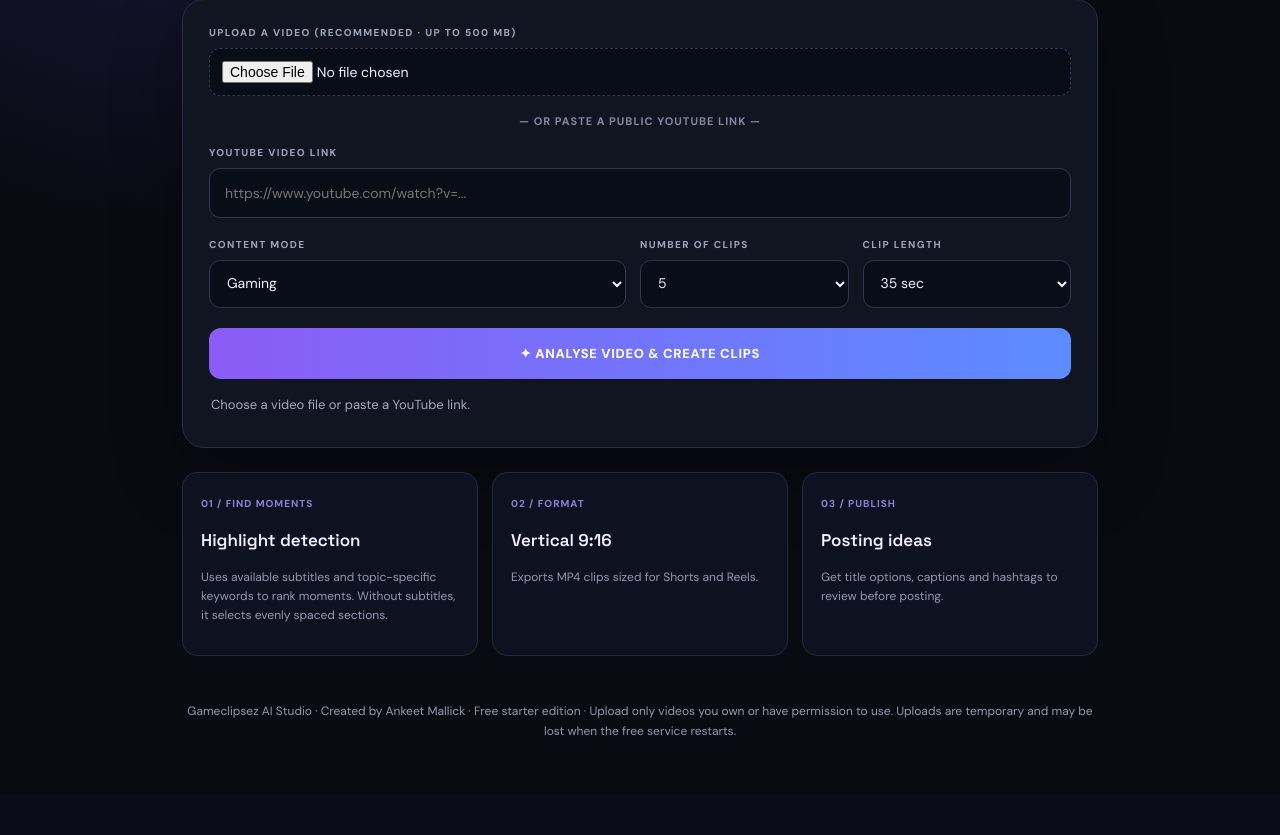
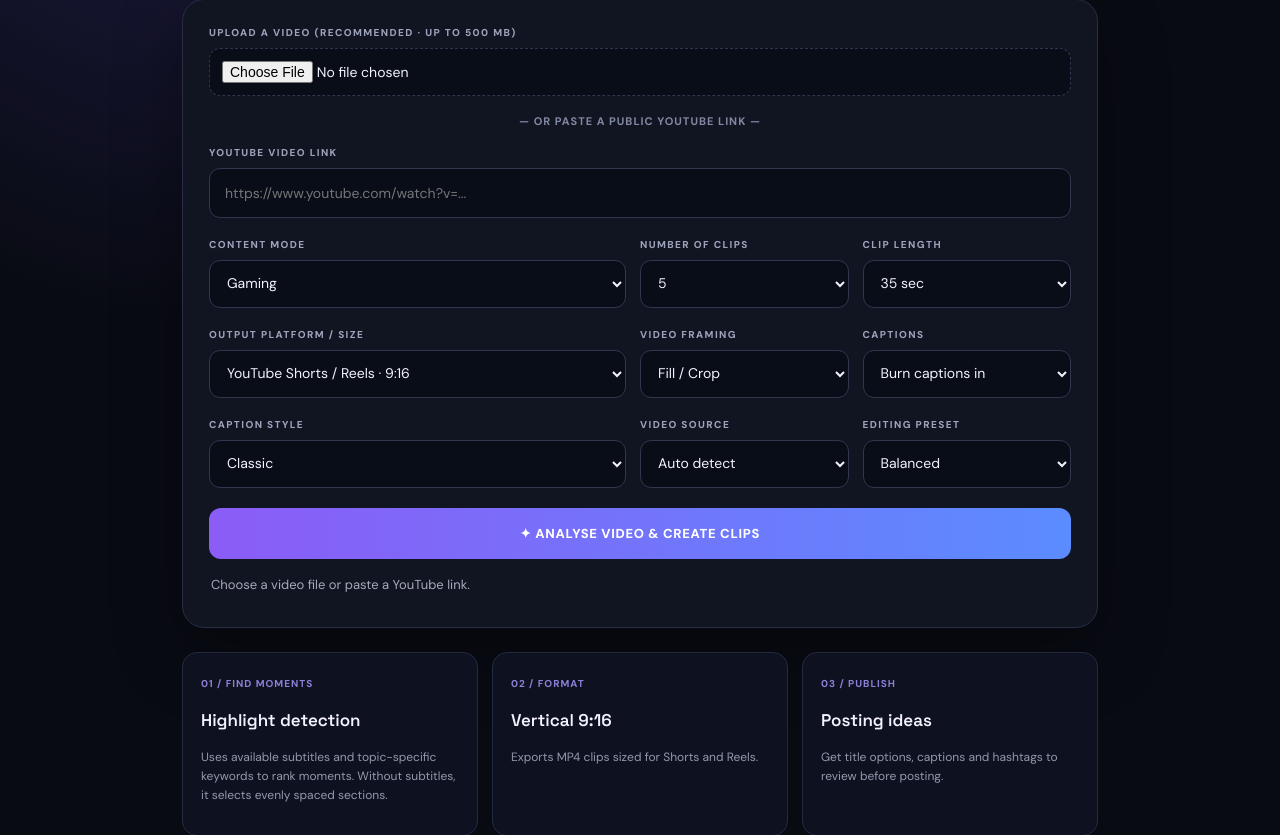
Before and after one commit to mallickankeet1-eng/gameclipsez-ai-studio, a Flask app: page / in a window 1280 px wide. Shown: the part 438-1273 px from the top of the page. Before the commit the page ends 1174 px from the top, so only its background shows below. Run offline with Flask 3, Linux system fonts and the light colour scheme.

Commit message:
Expand studio controls and content modes

```diff
--- a/templates/index.html
+++ b/templates/index.html
@@ -5,9 +5,11 @@
 <section class="hero"><div class="eyebrow">YOUR CLIPS. YOUR STYLE.</div><h2>One video. <em>Multiple shorts.</em></h2><p>Upload a video from your phone or computer, choose a content mode, and create vertical clips for Shorts & Reels.</p></section>
 <section class="panel"><label for="video">UPLOAD A VIDEO (RECOMMENDED · UP TO 500 MB)</label><input id="video" type="file" accept="video/mp4,video/quicktime,video/x-matroska,video/webm,video/x-msvideo,.m4v">
 <div class="or">— OR PASTE A PUBLIC YOUTUBE LINK —</div><label for="url">YOUTUBE VIDEO LINK</label><input id="url" placeholder="https://www.youtube.com/watch?v=..." autocomplete="url">
-<div class="grid"><div><label>CONTENT MODE</label><select id="mode"><option>Gaming</option><option>Normal / Auto</option><option>Funny / Meme</option><option>Podcast</option><option>Education</option><option>Sports</option></select></div>
+<div class="grid"><div><label>CONTENT MODE</label><select id="mode"><option>Gaming</option><option>Normal / Auto</option><option>Funny / Meme</option><option>Podcast</option><option>Education</option><option>Sports</option><option>Reaction</option><option>Tutorial</option><option>Vlog</option><option>Storytelling</option><option>Music</option></select></div>
 <div><label>NUMBER OF CLIPS</label><select id="count"><option>3</option><option selected>5</option><option>7</option><option>10</option></select></div>
-<div><label>CLIP LENGTH</label><select id="length"><option value="20">20 sec</option><option selected value="35">35 sec</option><option value="45">45 sec</option><option value="60">60 sec</option></select></div></div>
+<div><label>CLIP LENGTH</label><select id="length"><option value="20">20 sec</option><option selected value="35">35 sec</option><option value="45">45 sec</option><option value="60">60 sec</option><option value="75">75 sec</option><option value="90">90 sec</option></select></div></div>
+<div class="grid extra-grid"><div><label>OUTPUT PLATFORM / SIZE</label><select id="aspect"><option value="9:16">YouTube Shorts / Reels · 9:16</option><option value="1:1">Instagram square · 1:1</option><option value="16:9">YouTube landscape · 16:9</option></select></div><div><label>VIDEO FRAMING</label><select id="framing"><option>Fill / Crop</option><option>Fit whole video</option></select></div><div><label>CAPTIONS</label><select id="captions"><option value="on">Burn captions in</option><option value="off">No captions</option></select></div></div>
+<div class="grid extra-grid"><div><label>CAPTION STYLE</label><select id="caption_style"><option>Classic</option><option>Bold / Large</option></select></div><div><label>VIDEO SOURCE</label><select id="source_hint"><option>Auto detect</option><option>Gameplay</option><option>Talking head</option><option>Screen recording</option><option>Podcast / Interview</option></select></div><div><label>EDITING PRESET</label><select id="preset"><option>Balanced</option><option>Fast export</option><option>High quality</option></select></div></div>
 <button id="go">✦ ANALYSE VIDEO & CREATE CLIPS</button><div id="status" class="status">Choose a video file or paste a YouTube link.</div><div id="results"></div>
 </section>
 <section class="features"><article><b>01 / FIND MOMENTS</b><h3>Highlight detection</h3><p>Uses available subtitles and topic-specific keywords to rank moments. Without subtitles, it selects evenly spaced sections.</p></article><article><b>02 / FORMAT</b><h3>Vertical 9:16</h3><p>Exports MP4 clips sized for Shorts and Reels.</p></article><article><b>03 / PUBLISH</b><h3>Posting ideas</h3><p>Get title options, captions and hashtags to review before posting.</p></article></section>
```
